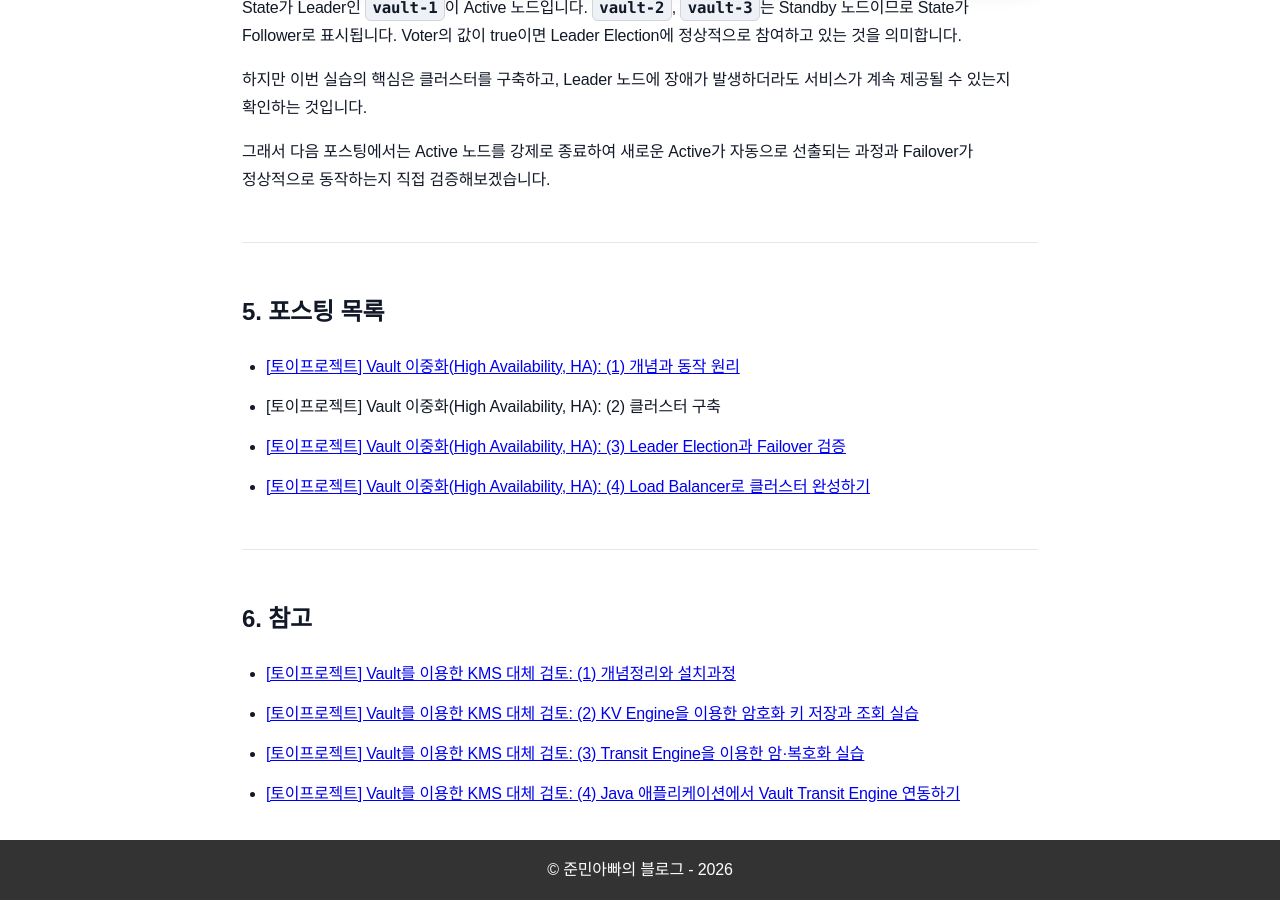
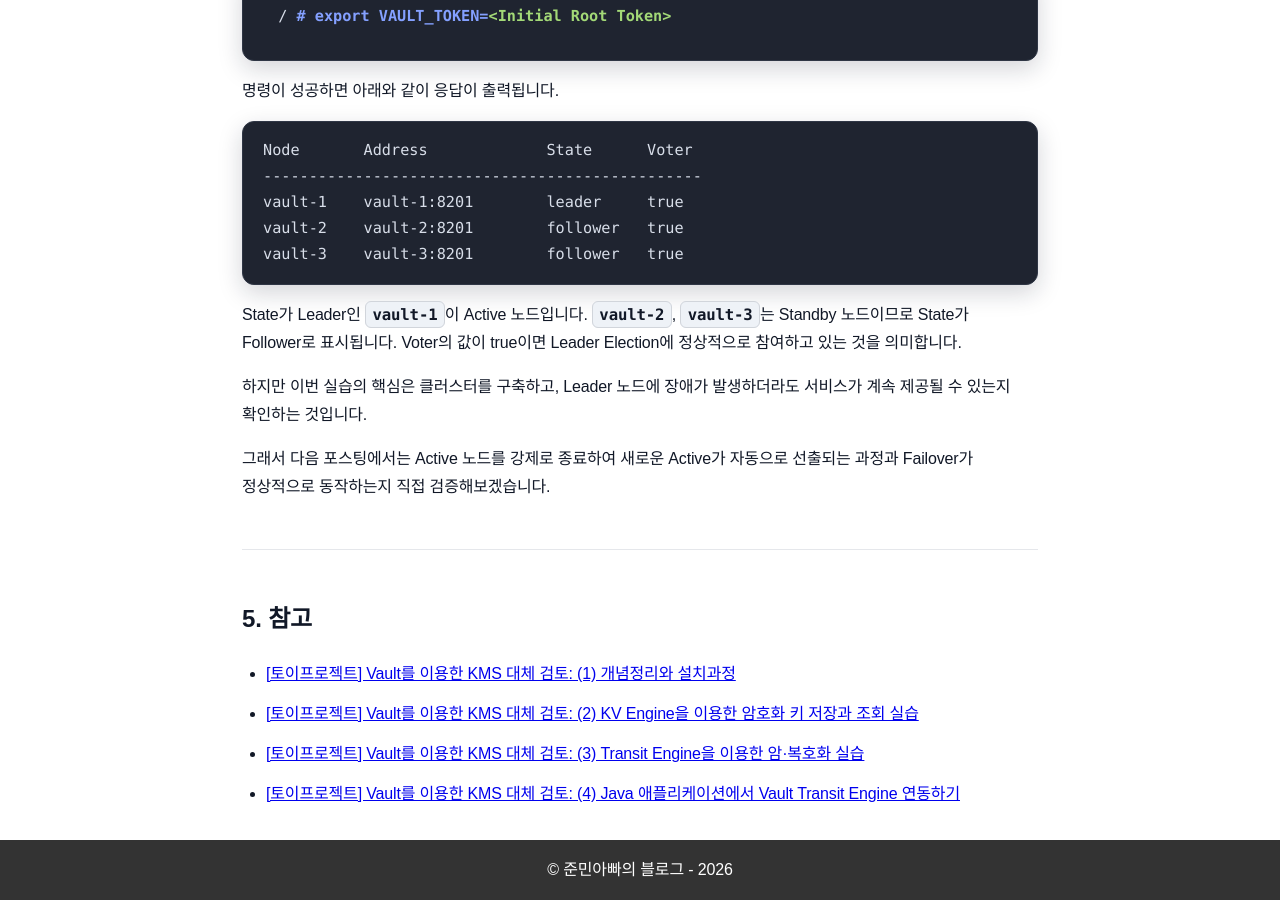
Before and after one commit to sanghoon-lee/sanghoon-lee.github.io, a Jekyll site: the page built from _posts/2026-06-26-vault-ha2.md, in a window 1280 px wide and 900 px high, scrolled down 11968 px. Built offline with Jekyll 4.4.1, drawn with Linux system fonts in a browser that asks for light colours; nearby versions of some CDN libraries; comment, search, counter and statistics services are not loaded; some of the changed text lies outside the part shown.

```diff
--- a/_posts/2026-06-26-vault-ha2.md
+++ b/_posts/2026-06-26-vault-ha2.md
@@ -414,16 +415,7 @@ State가 Leader인 `vault-1`이 Active 노드입니다. `vault-2`, `vault-3`는
 
 ---
 
-## 5. 포스팅 목록
-
-* [[토이프로젝트] Vault 이중화(High Availability, HA): (1) 개념과 동작 원리](https://sanghoon-lee.github.io/2026/06/26/vault-ha/)
-* [토이프로젝트] Vault 이중화(High Availability, HA): (2) 클러스터 구축
-* [[토이프로젝트] Vault 이중화(High Availability, HA): (3) Leader Election과 Failover 검증](https://sanghoon-lee.github.io/2026/06/28/vault-ha3/)
-* [[토이프로젝트] Vault 이중화(High Availability, HA): (4) Load Balancer로 클러스터 완성하기](https://sanghoon-lee.github.io/2026/07/04/vault-ha4/)
-
----
-
-## 6. 참고
+## 5. 참고
 
 * [[토이프로젝트] Vault를 이용한 KMS 대체 검토: (1) 개념정리와 설치과정](https://sanghoon-lee.github.io/2026/04/09/vault/)
 * [[토이프로젝트] Vault를 이용한 KMS 대체 검토: (2) KV Engine을 이용한 암호화 키 저장과 조회 실습](https://sanghoon-lee.github.io/2026/04/10/vault1-1-rewriting/)
```
Also changed, not shown: other parts of _posts/2026-06-26-vault-ha2.md (+1 -0 lines), _posts/2026-06-28-vault-ha3.md (+1 -0 lines), _posts/2026-07-04-vault-ha4.md (+1 -0 lines).
